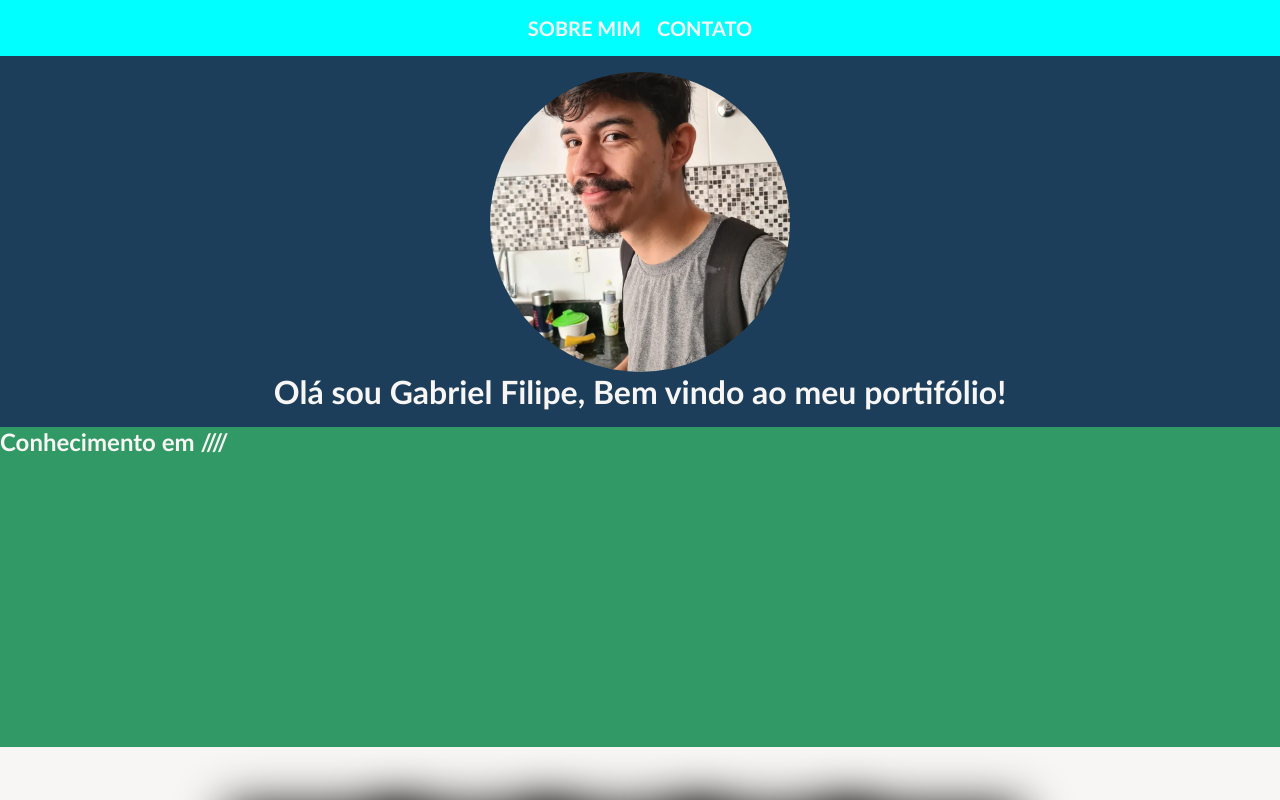
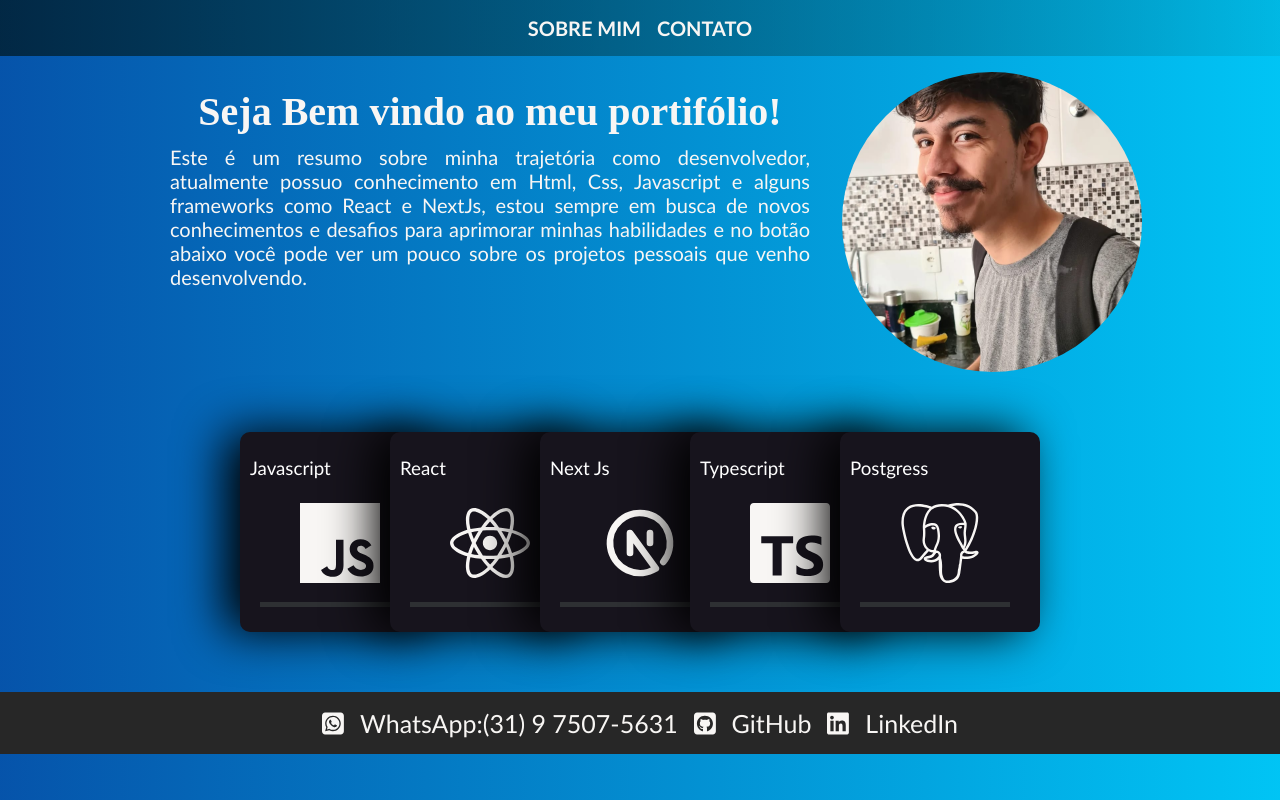
Before and after one commit to GabrielFFSantos/portifolio, a Next.js app: page / in a window 1280 px wide. Shown: the top 800 px of the page. Built offline with nearby package versions, Linux system fonts and the light colour scheme.

Commit message:
mudança de tamanho e cores adição de grandiente

```diff
--- a/package.json
+++ b/package.json
@@ -23,6 +23,7 @@
     "next": "13.0.2",
     "react": "18.2.0",
     "react-dom": "18.2.0",
+    "react-icons": "^4.6.0",
     "styled-components": "^5.3.6",
     "typescript": "4.8.4"
   },
--- a/pages/index.tsx
+++ b/pages/index.tsx
@@ -6,6 +6,9 @@ import {
 	faSquareWhatsapp,
 } from "@fortawesome/free-brands-svg-icons";
 import styles from "../styles/Home.module.css";
+import { FaReact } from "react-icons/fa";
+import { SiJavascript, SiTypescript, SiPostgresql } from "react-icons/si";
+import { TbBrandNextjs } from "react-icons/tb";
 
 const Home = () => {
 	return (
@@ -21,21 +24,38 @@ const Home = () => {
 			<div className={styles.body}>
 				<div className={styles.header}>
 					<div className={styles.nav}>
-						<div className={styles.ul}> Sobre Mim </div>
-						<div className={styles.ul}> Contato </div>
+						<a href="#welcome_title" className={styles.ul}>
+							{" "}
+							Sobre Mim{" "}
+						</a>
+						<a href="#footer" className={styles.ul}>
+							{" "}
+							Contato{" "}
+						</a>
 					</div>
-					<div className={styles.ProfileImage} />
-					<h1 className={styles.WelcomeTitle}>
-						Olá sou Gabriel Filipe, Bem vindo ao meu portifólio!
-					</h1>
+					<div className={styles.PresentationBox}>
+						<div className={styles.summary}>
+							<h1 id="welcome_title" className={styles.WelcomeTitle}>
+								Seja Bem vindo ao meu portifólio!
+							</h1>
+							Este é um resumo sobre minha trajetória como desenvolvedor,
+							atualmente possuo conhecimento em Html, Css, Javascript e alguns
+							frameworks como React e NextJs, estou sempre em busca de novos
+							conhecimentos e desafios para aprimorar minhas habilidades e no
+							botão abaixo você pode ver um pouco sobre os projetos pessoais que
+							venho desenvolvendo.
+						</div>
+						<div className={styles.ProfileImage} />
+					</div>
 				</div>
-				<div className={styles.PresentationBox}>
-					<h2>Conhecimento em ////</h2>
-				</div>
+				{/* <div>
+					<button className={styles.projectsButton}>Projeto Star Coffe</button>
+				</div> */}
+
 				<div className={styles.CarroselBody}>
 					<div className={styles.card}>
 						<h3 className={styles.title}>Javascript</h3>
-						<div className={styles.Postgress} />
+						<SiJavascript className={styles.cardIcon} />
 						<div className={styles.bar}>
 							<div className={styles.emptybar}></div>
 							<div className={styles.filledbar}></div>
@@ -43,7 +63,7 @@ const Home = () => {
 					</div>
 					<div className={styles.card}>
 						<h3 className={styles.title}>React</h3>
-						<div className={styles.Postgress} />
+						<FaReact className={styles.cardIcon} />
 						<div className={styles.bar}>
 							<div className={styles.emptybar}></div>
 							<div className={styles.filledbar}></div>
@@ -51,7 +71,7 @@ const Home = () => {
 					</div>
 					<div className={styles.card}>
 						<h3 className={styles.title}>Next Js</h3>
-						<div className={styles.Postgress} />
+						<TbBrandNextjs className={styles.cardIcon} />
 						<div className={styles.bar}>
 							<div className={styles.emptybar}></div>
 							<div className={styles.filledbar}></div>
@@ -59,7 +79,7 @@ const Home = () => {
 					</div>
 					<div className={styles.card}>
 						<h3 className={styles.title}>Typescript</h3>
-						<div className={styles.Postgress} />
+						<SiTypescript className={styles.cardIcon} />
 						<div className={styles.bar}>
 							<div className={styles.emptybar}></div>
 							<div className={styles.filledbar}></div>
@@ -67,14 +87,14 @@ const Home = () => {
 					</div>
 					<div className={styles.card}>
 						<h3 className={styles.title}>Postgress</h3>
-						<div className={styles.Postgress} />
+						<SiPostgresql className={styles.cardIcon} />
 						<div className={styles.bar}>
 							<div className={styles.emptybar}></div>
 							<div className={styles.filledbar}></div>
 						</div>
 					</div>
 				</div>
-				<div className={styles.footer}>
+				<div id="footer" className={styles.footer}>
 					<FontAwesomeIcon
 						className={styles.icons}
 						icon={faSquareWhatsapp}
--- a/styles/Home.module.css
+++ b/styles/Home.module.css
@@ -1,26 +1,52 @@
 .Background {
 	width: 100%;
 	height: 100vh;
-	background-color: #f8f6f4;
+	background: rgb(58, 52, 150);
+	background: linear-gradient(
+		90deg,
+		rgba(58, 52, 150, 1) 0%,
+		rgba(9, 9, 121, 1) 55%,
+		rgba(0, 212, 255, 1) 100%
+	);
+	animation: gradient 15s ease infinite;
+	background-size: 400% 400%;
 }
 
 .header {
+	width: 100%;
 	display: flex;
-	background-color: #1d3e5a;
-	align-items: center;
+	flex-wrap: wrap;
+	align-content: center;
 	justify-content: center;
-	flex-wrap: wrap;
-    width: 100%;
 }
 
 .nav {
-	width: 100%;
 	display: flex;
 	gap: 1rem;
-	align-items: center;
+	width: 100%;
 	justify-content: center;
-	background-color: aqua;
+	align-content: center;
+	background: linear-gradient(
+		90deg,
+		rgba(58, 52, 150, 0.2) 0%,
+		rgb(0, 0, 0) 55%,
+		rgba(0, 212, 255, 0.2) 100%
+	);
+	animation: gradient 15s ease infinite;
+	background-size: 400% 400%;
 	padding: 1rem;
+}
+
+@keyframes gradient {
+	0% {
+		background-position: 0% 50%;
+	}
+	50% {
+		background-position: 100% 50%;
+	}
+	100% {
+		background-position: 0% 50%;
+	}
 }
 
 .ul {
@@ -28,6 +54,7 @@
 	font-size: 20px;
 	font-weight: bold;
 	text-transform: uppercase;
+	cursor: pointer;
 }
 
 .ProfileImage {
@@ -43,9 +70,16 @@
 
 .WelcomeTitle {
 	color: #f8f6f4;
-	width: 100%;
 	text-align: center;
-	margin-bottom: 1rem;
+	font-family: "Brush Script MT", cursive;
+	margin-bottom: 10px;
+}
+
+.summary {
+	width: 50%;
+	text-align: justify;
+	font-size: 20px;
+	padding: 2rem;
 }
 
 .body {
@@ -55,10 +89,21 @@
 }
 
 .PresentationBox {
-	background-color: #319965;
+	display: flex;
+	flex-wrap: wrap;
 	width: 100%;
-	height: 100%;
+	justify-content: center;
+	align-content: center;
 }
+
+.projectsButton {
+	display: flex;
+	justify-self: center;
+	align-self: center;
+	padding-top: 20px;
+	padding-left: 100px;
+}
+
 
 .CarroselBody {
 	height: 100%;
@@ -78,11 +123,10 @@
 	display: flex;
 }
 
-.Postgress {
+.cardIcon {
 	width: 100%;
 	height: 80px;
 	justify-self: center;
-	background-color: tomato;
 }
 
 .card {
@@ -189,15 +233,15 @@
 	background-color: rgb(39, 39, 39);
 	display: flex;
 	justify-content: center;
-    align-items: center;
-    width: 100%;
+	align-items: center;
+	width: 100%;
 	padding: 1rem;
 	gap: 1rem;
-    font-size: 25px;
+	font-size: 25px;
 }
 
 .footerA {
-    font-size: 25px;
+	font-size: 25px;
 }
 
 .icons {
--- a/styles/globals.css
+++ b/styles/globals.css
@@ -5,4 +5,5 @@ html,
   font-family: 'Gill Sans', 'Gill Sans MT', Calibri, 'Trebuchet MS', sans-serif;
   color: #F8F6F4;
   text-decoration: none;
+  scroll-behavior: smooth;
 }
```
Also changed, not shown: 1 other file (tests, documents, lock files or other folders).
